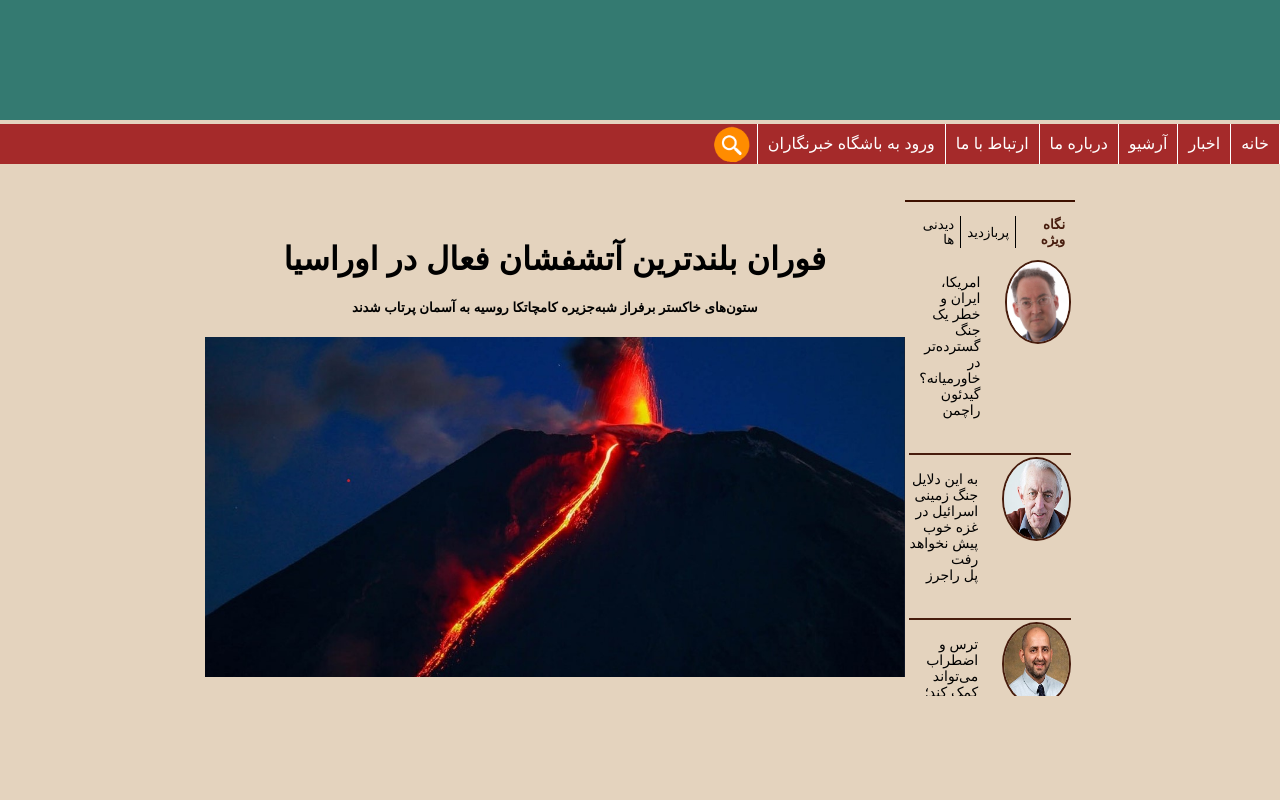
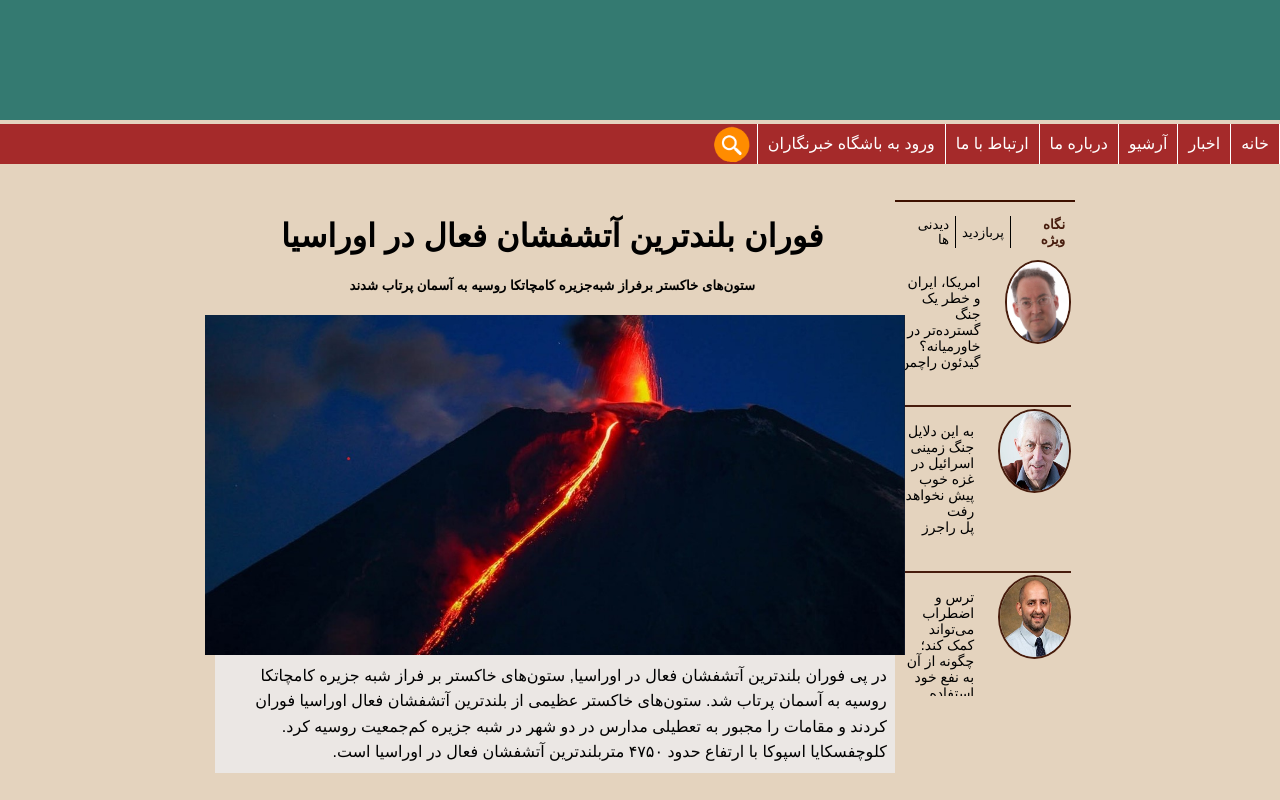
Before and after one commit to erfann31/UI_Web, a Django app: page /atashfeshan/ in a window 1280 px wide. Run offline with Django 4.2, Linux system fonts and the light colour scheme.

Commit message:
fix atashfeshan.html

```diff
--- a/t8/static/css/style.css
+++ b/t8/static/css/style.css
@@ -173,7 +173,7 @@
     text-align: center;
     display: flex;
     align-items: center;
-  margin-top: 20px;
+    margin: 20px 0;
 }
 
 .carousel-item {
@@ -327,6 +327,7 @@
     padding-top: 20px;
     margin-bottom: 10px;
 }
+
 .accordion-header {
     background-color: brown;
     padding: 10px;
@@ -335,6 +336,7 @@
     display: flex;
     justify-content: space-between;
 }
+
 .accordion-header::after {
     cursor: pointer;
     content: "+";
@@ -343,15 +345,18 @@
     right: 10px;
     transition: transform 0.3s ease-out;
 }
+
 .accordion-header.active::after {
     cursor: pointer;
     content: "-";
     position: relative;
     padding-left: 8px;
 }
+
 .accordion-header.active {
     background-color: #a64f44;
 }
+
 .accordion-content {
     max-height: 0;
     overflow: hidden;
@@ -359,10 +364,12 @@
     padding: 0 10px;
     box-sizing: border-box;
 }
+
 .accordion-content ul {
     margin: 0;
     padding: 0;
 }
+
 .accordion-content li {
     padding: 5px 0;
     list-style: inside !important;
--- a/t8/templates/atashfeshan.html
+++ b/t8/templates/atashfeshan.html
@@ -260,16 +260,25 @@
         </div>
     </div>
 
-    <div class="image-container">
+    <div class="image-container" style="padding-top: 85px;">
         <div class="carousel-item" style="display: block" id="image1">
-            <div class="carousel-text">
+            <div class="carousel-text" style="margin-right: -5px">
                 <h1>فوران بلندترین آتشفشان فعال در اوراسیا</h1>
                 <h5>
                     ستون‌های خاکستر برفراز شبه‌جزیره کامچاتکا روسیه به آسمان پرتاب
                     شدند
                 </h5>
             </div>
-            <img src="{% static 'images/favaran.jpg' %}" alt="favaran" class="slideImg"/>
+            <img style="margin-right: -10px" src="{% static 'images/favaran.jpg' %}" alt="favaran" class="slideImg"/>
+            <div class="atashfeshan-text" style="
+            text-align: right !important;
+            background-color: #ebe7e4 !important;
+            margin: -20px 0 -20px 10px;">
+                <p style="line-height: 1.6; padding: 8px">
+                    در پی فوران بلندترین آتشفشان فعال در اوراسیا, ستون‌های خاکستر بر فراز شبه جزیره کامچاتکا روسیه به آسمان پرتاب شد. ستون‌های خاکستر عظیمی از بلندترین آتشفشان فعال اوراسیا فوران کردند و مقامات را مجبور به تعطیلی مدارس در دو شهر در شبه جزیره کم‌جمعیت روسیه
+                    کرد. کلوچفسکایا اسپوکا با ارتفاع حدود ۴۷۵۰ متربلندترین آتشفشان فعال در اوراسیا است.
+                </p>
+            </div>
         </div>
     </div>
 </div>
--- a/t8/templates/main.html
+++ b/t8/templates/main.html
@@ -278,7 +278,7 @@
             </div>
             <img src="{% static 'images/kamp.jpg' %}" alt="kamp" class="slideImg"/>
         </div>
-        <div class="carousel-item" id="image3">
+        <div class="carousel-item" onclick="window.location.href='/atashfeshan'" id="image3">
             <div class="carousel-text">
                 <h1>فوران بلندترین آتشفشان فعال در اوراسیا</h1>
                 <h5>
```
Lines whose indentation alone changed are shown as unchanged.
